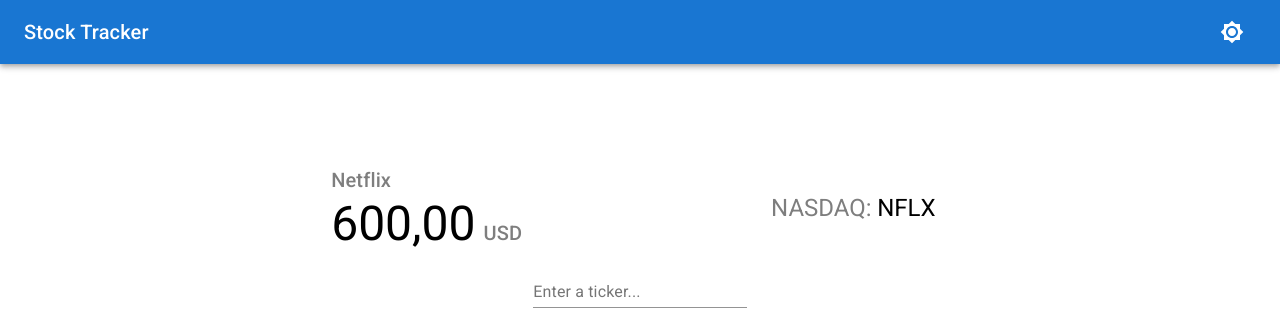
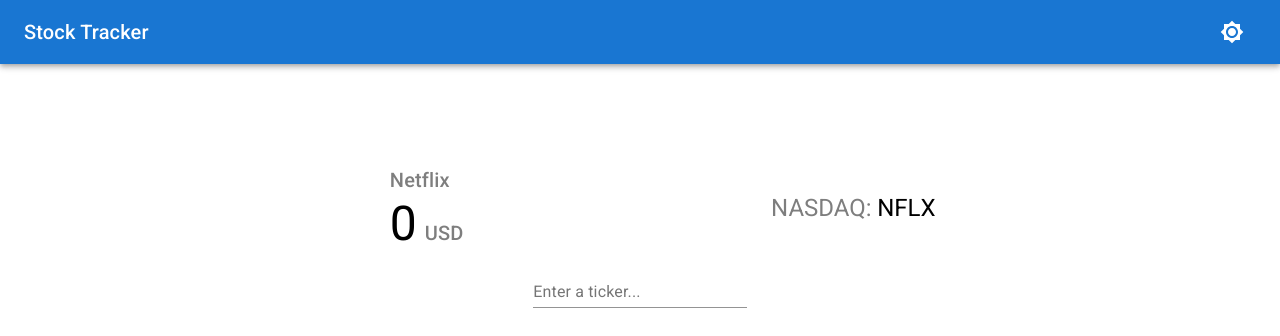
Before and after one commit to plechipt/stock-tracker-app, a React (Create React App) app: page / in a window 1280 px wide. Shown: the top 336 px of the page. Built offline with nearby package versions, Linux system fonts and the light colour scheme; no server answers.

Commit message:
change price after stock

```diff
--- a/src/App.js
+++ b/src/App.js
@@ -25,17 +25,23 @@
 
 function App() {
   const classes = useStyles();
+  const [price, setPrice] = useState(0);
   const [ticker, setTicker] = useState("VOO"); // default VOO
   const [chartData, setChartData] = useState(null);
   const [companyOverview, setCompanyOverview] = useState(null);
 
   useEffect(() => {
     const fetchData = async () => {
-      const data = await fetchRecentData(ticker);
+      const data = await fetchMonthData(ticker);
+      const [latestData] = data;
+
       setChartData(data);
+      setPrice(latestData.close);
     };
     fetchData();
   }, [ticker]);
+
+  console.log(price);
 
   return (
     <div className="App">
@@ -44,7 +50,7 @@
       </header>
       <main>
         <Grid className={classes.container} container>
-          <LeftSide />
+          <LeftSide price={price} />
           <RightSide />
         </Grid>
         <Grid className={classes.container} container>
--- a/src/api/index.js
+++ b/src/api/index.js
@@ -1,15 +1,20 @@
 import axios from "axios";
 
 const API_KEY = process.env.REACT_APP_API_KEY;
+const INTRADAY_URL = `http://api.marketstack.com/v1/intraday?access_key=${API_KEY}`;
 const EOD_URL = `http://api.marketstack.com/v1/eod?access_key=${API_KEY}`;
 
 export const fetchRecentData = async (ticker) => {
-  const API_URL = `http://api.marketstack.com/v1/intraday?access_key=${API_KEY}&symbols=${ticker}&interval=15min&limit=100`;
-  const {
-    data: { data },
-  } = await axios.request(API_URL);
+  const API_URL = `${INTRADAY_URL}&symbols=${ticker}&interval=15min&limit=100`;
 
-  return data;
+  try {
+    let {
+      data: { data },
+    } = await axios.request(API_URL);
+    return data;
+  } catch {
+    console.log("test");
+  }
 };
 
 export const fetchMonthData = async (ticker) => {
--- a/src/components/Chart/StockChart.js
+++ b/src/components/Chart/StockChart.js
@@ -1,5 +1,5 @@
 import React, { useState, useEffect } from "react";
-import { Line, Chart as CustomChart } from "react-chartjs-2";
+import { Line } from "react-chartjs-2";
 import { options } from "./chartOptions";
 
 import { makeStyles } from "@material-ui/core/styles";
--- a/src/components/FindInput.js
+++ b/src/components/FindInput.js
@@ -1,4 +1,4 @@
-import React, { useState } from "react";
+import React from "react";
 
 import { makeStyles } from "@material-ui/core/styles";
 import Grid from "@material-ui/core/Grid";
--- a/src/components/LeftSide.js
+++ b/src/components/LeftSide.js
@@ -20,7 +20,7 @@
   },
 }));
 
-const LeftSide = () => {
+const LeftSide = ({ price }) => {
   const classes = useStyles();
 
   return (
@@ -34,7 +34,7 @@
             className={`${classes.withoutBreak} ${classes.marginRight}`}
             variant="h3"
           >
-            600,00
+            {price}
           </Typography>
           <Typography
             className={`${classes.withoutBreak} ${classes.muted}`}
```
